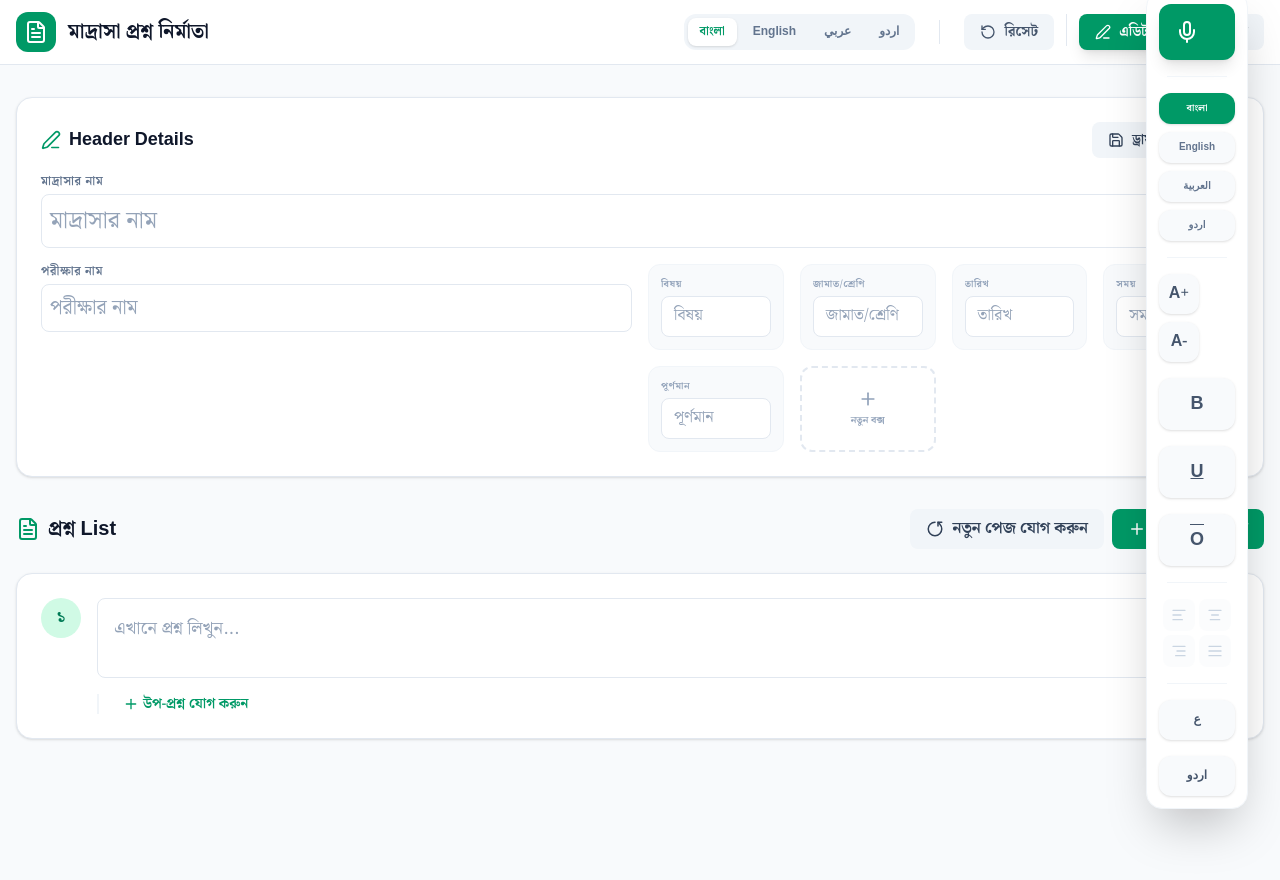
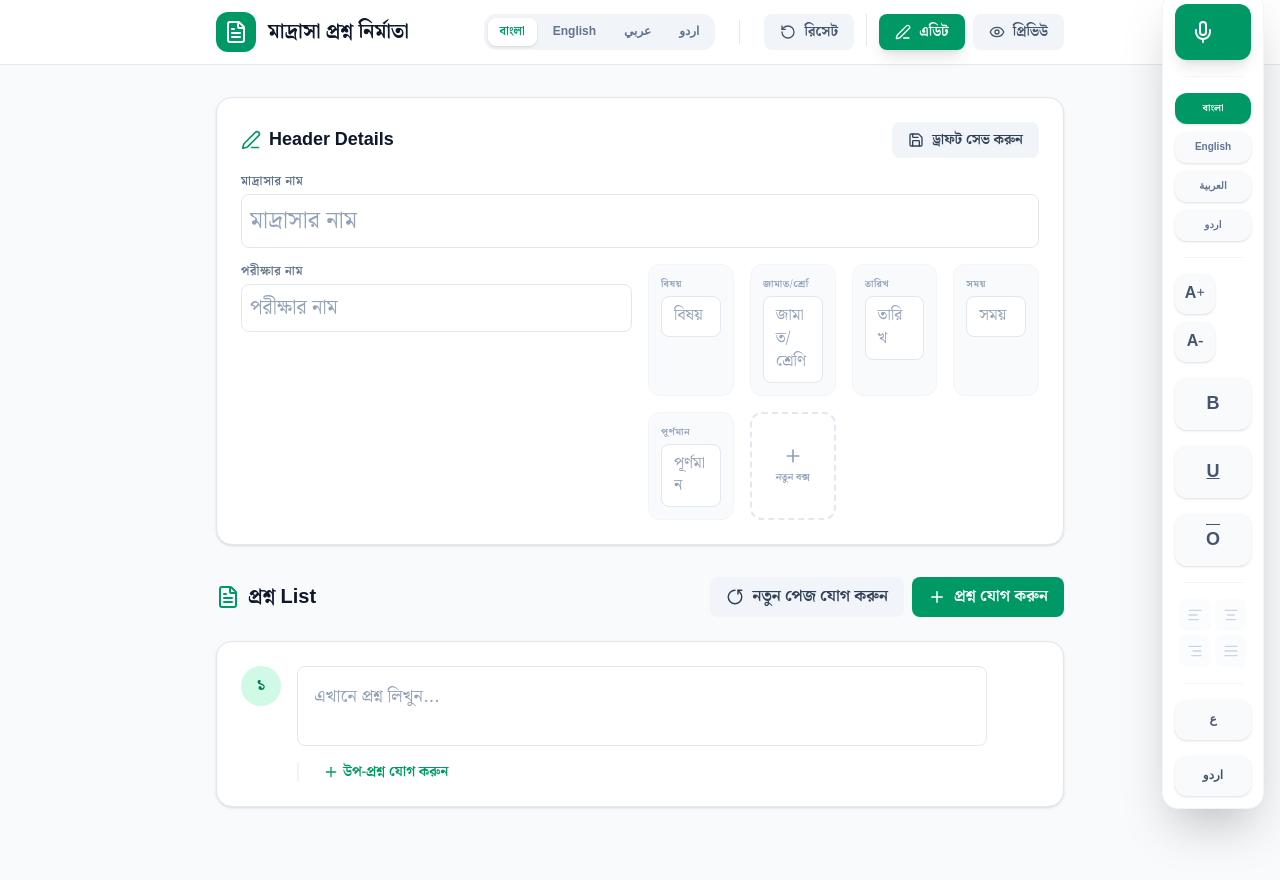
Before and after one commit to shahriaralif365-create/Qmaker, a Next.js app: page / in a window 1280 px wide. Shown: the top 880 px of the page. Before the commit the page ends 851 px from the top, so only its background shows below. Built offline with nearby package versions, Linux system fonts and the light colour scheme; a web font is replaced by a local one.

Commit message:
Fix sidebar overlap on all monitors and translate voice warning to Bengali

```diff
--- a/app/globals.css
+++ b/app/globals.css
@@ -100,14 +100,30 @@ body {
   }
 }
 
-/* Ultra-wide support */
+/* Ultra-wide support with guaranteed sidebar clearance */
 .max-w-ultra {
-  max-width: 90rem; /* 1440px */
+  width: 100%;
+  max-width: 1280px; /* Base desktop width */
+  margin-left: auto;
+  margin-right: auto;
 }
 
-@media (min-width: 2000px) {
+/* Ensure content never touches the sidebar on desktop screens */
+@media (min-width: 1024px) and (max-width: 1799px) {
   .max-w-ultra {
-    max-width: 110rem; /* 1760px */
+    max-width: calc(100vw - 400px); /* Guaranteed 200px gutter on each side */
+  }
+}
+
+@media (min-width: 1800px) {
+  .max-w-ultra {
+    max-width: 1400px;
+  }
+}
+
+@media (min-width: 2500px) {
+  .max-w-ultra {
+    max-width: 1800px;
   }
 }
 
--- a/app/page.tsx
+++ b/app/page.tsx
@@ -783,8 +783,8 @@ export default function Home() {
     if (!activeField) {
       setModal({
         isOpen: true,
-        title: 'Selection Required',
-        message: "Please click on a text field first to use voice input.",
+        title: 'সিলেকশন প্রয়োজন',
+        message: "ভয়েস ইনপুট ব্যবহার করতে প্রথমে যেকোনো একটি টেক্সট ফিল্ডে ক্লিক করুন।",
         type: 'alert'
       });
       return;
@@ -1327,7 +1327,7 @@ export default function Home() {
       </main>
 
       {/* Floating Sidebar */}
-      <div className="fixed right-4 xl:right-8 2xl:right-12 top-1/2 -translate-y-1/2 flex flex-col gap-4 no-print z-50">
+      <div className="fixed right-2 xl:right-4 2xl:right-6 top-1/2 -translate-y-1/2 flex flex-col gap-4 no-print z-50">
         <div className="bg-white p-3 rounded-2xl shadow-2xl border border-slate-100 flex flex-col gap-4">
           <button
             onClick={toggleRecording}
```
